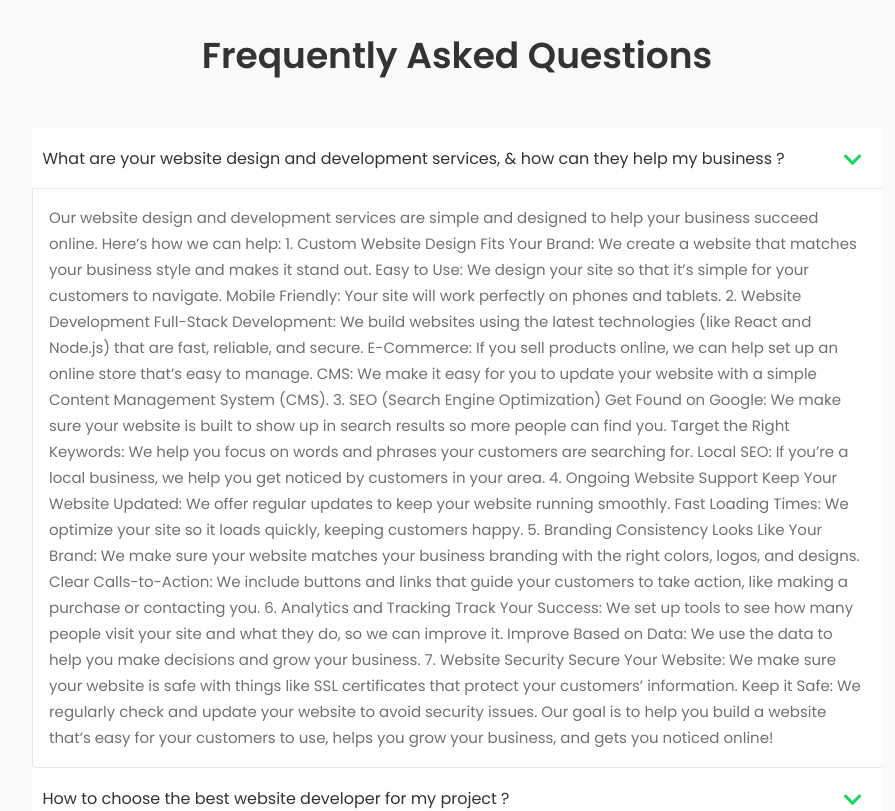
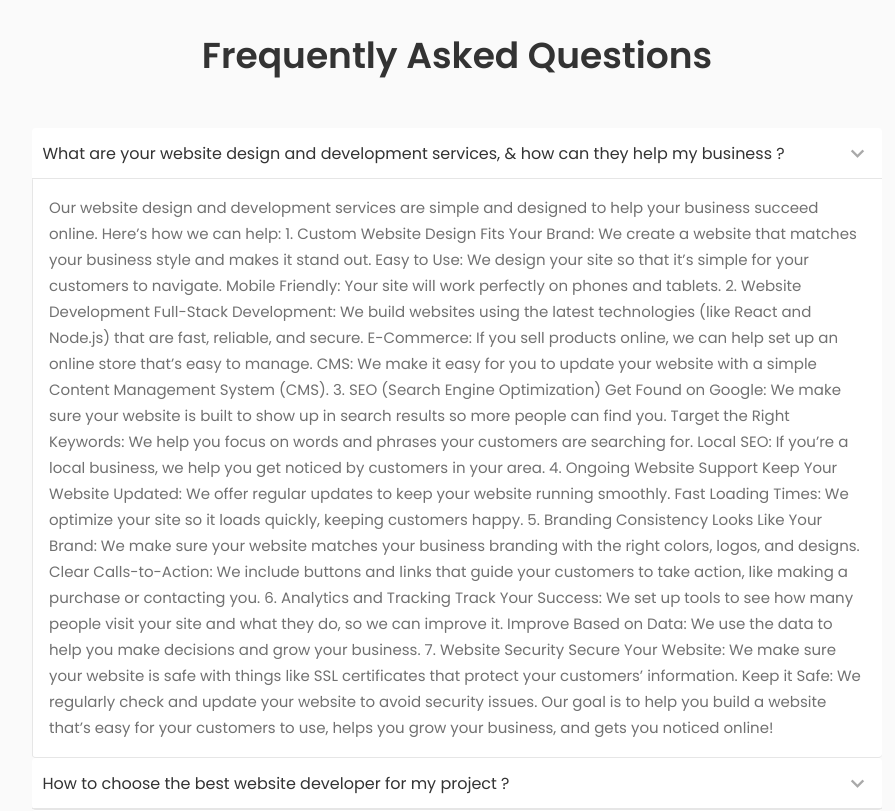
Before and after one commit to tanvirtalukdersiam/final_portfolio, a React (Vite) app: page / in a window 1280 px wide. Shown: the part 5780-6591 px from the top of the page, without its empty margins (183-1078 px from the left). Built offline with nearby package versions, Linux system fonts and the light colour scheme.

Commit message:
faq color change

```diff
--- a/src/components/Faq/Faq.css
+++ b/src/components/Faq/Faq.css
@@ -34,8 +34,9 @@
   border-bottom-left-radius: 2px;
 }
 
-.icon {
-  font-size: 16px;
+.icon-f {
+  color: darkgray;
+  font-size: 28px;
 }
 .opentab {
   padding: 16px;
--- a/src/components/Faq/Faq.jsx
+++ b/src/components/Faq/Faq.jsx
@@ -285,7 +285,7 @@ Versatility and Efficiency: Since full-stack developers are proficient in variou
           <header className="hea" onClick={() => accodionToggole(index)}>
             {item.title}
 
-            <i class="bx bx-chevron-down icon"> </i>
+            <i class="bx bx-chevron-down icon-f"> </i>
           </header>
           <p className={`description ${accodion === index ? "opentab" : ""}`}>
             {item.description}
```
